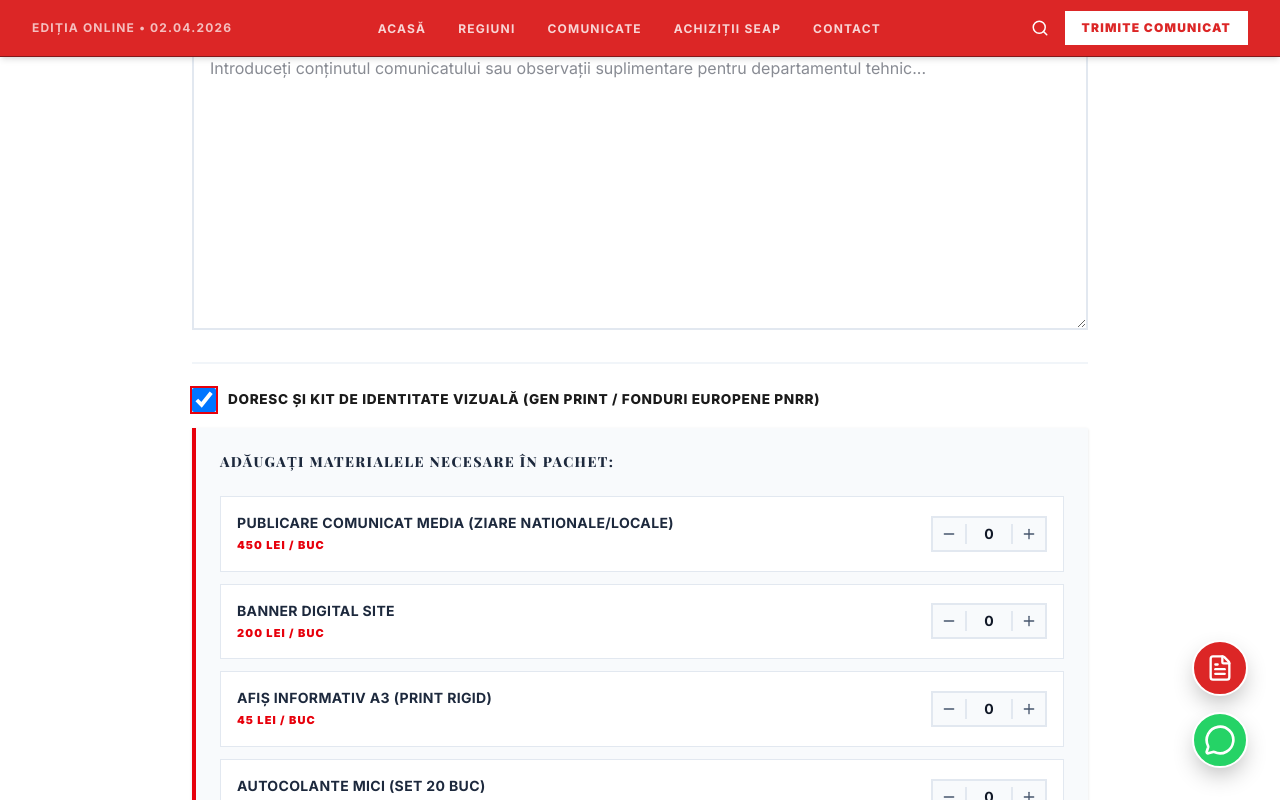
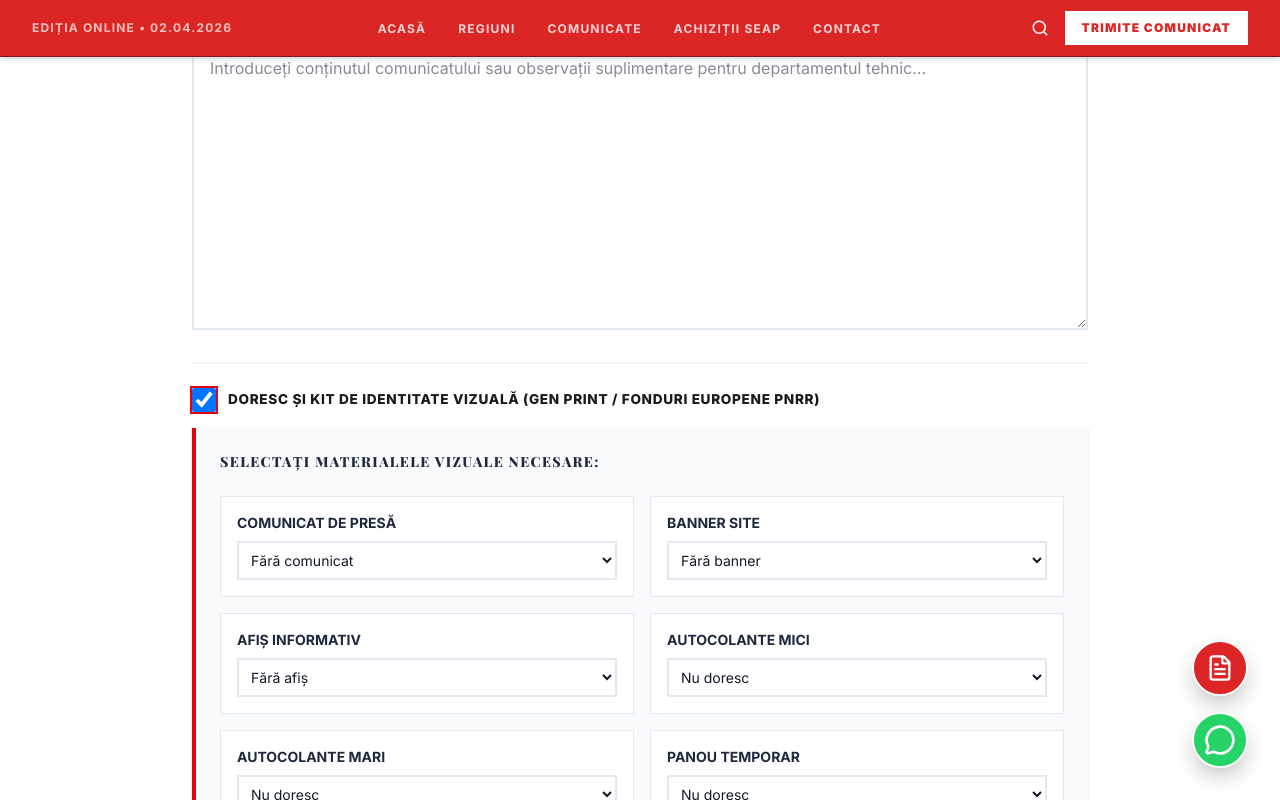
Before and after one commit to ddobroiu/anuntul, a Next.js app: page /trimite-comunicat in a window 1280 px wide. Both pictures are taken after a click on the label 640 px from the left and 1071 px from the top of the page. Shown: the part 671-1471 px from the top of the page. Built offline with nearby package versions, Linux system fonts and the light colour scheme; a web font is replaced by a local one.

Commit message:
Replicate exact dropdown options from PNRR Kit

```diff
--- a/src/app/actions.ts
+++ b/src/app/actions.ts
@@ -84,20 +84,24 @@ export async function sendPressReleaseEmail(formData: FormData) {
   const wantsVisualIdentity = formData.get('wantsVisualIdentity') === 'yes';
   const visualKitTotal = formData.get('visualKitTotal') as string;
 
-  const visualItems = [
-    { key: 'vi_comunicat', label: 'Publicare Comunicat Media' },
-    { key: 'vi_banner', label: 'Banner Digital Site' },
-    { key: 'vi_afis', label: 'Afiș Informativ A3' },
-    { key: 'vi_auto_mici', label: 'Autocolante Mici (Set 20 buc)' },
-    { key: 'vi_auto_mari', label: 'Autocolant Mare Utilitaje/Auto' },
-    { key: 'vi_panou', label: 'Panou Temporar' },
-    { key: 'vi_placa', label: 'Placă Permanentă' },
-  ];
+  const FONDURI_EU_GROUPS = {
+    vi_comunicat: { title: "Comunicat de presă", options: [{ id: "start", label: "Începere proiect (dovadă 3000 vizitatori)" }, { id: "final", label: "Finalizare (dovadă 3000 vizitatori)" }, { id: "start+final", label: "Începere + Finalizare" }] },
+    vi_banner: { title: "Banner site", options: [{ id: "with", label: "Banner site (Digital)" }] },
+    vi_afis: { title: "Afiș informativ", options: [{ id: "A4", label: "Format A4" }, { id: "A3", label: "Format A3" }, { id: "A2", label: "Format A2" }] },
+    vi_auto_mici: { title: "Autocolante mici", options: [{ id: "10x10-20", label: "10×10 cm (set 20 buc)" }, { id: "15x15-10", label: "15×15 cm (set 10 buc)" }, { id: "15x21-5", label: "15×21 cm (set 5 buc)" }] },
+    vi_auto_mari: { title: "Autocolante mari", options: [{ id: "30x30-3", label: "30×30 cm (set 3 buc)" }, { id: "40x40-1", label: "40×40 cm (1 buc)" }] },
+    vi_panou: { title: "Panou temporar", options: [{ id: "A2", label: "Format A2" }, { id: "80x50", label: "80×50 cm" }, { id: "200x150", label: "200×150 cm" }, { id: "300x200", label: "300×200 cm" }] },
+    vi_placa: { title: "Placă permanentă", options: [{ id: "A2", label: "Format A2" }, { id: "80x50", label: "80×50 cm" }, { id: "150x100", label: "150×100 cm" }] },
+  };
 
-  const visualIdentitySelected = visualItems
-    .map(item => {
-      const qty = parseInt((formData.get(item.key) as string) || '0', 10);
-      return qty > 0 ? `${item.label}: ${qty} buc` : null;
+  const visualIdentitySelected = Object.keys(FONDURI_EU_GROUPS)
+    .map(key => {
+      const selectedId = formData.get(key) as string;
+      if (!selectedId || selectedId === 'none') return null;
+
+      const groupInfo = (FONDURI_EU_GROUPS as any)[key];
+      const option = groupInfo.options.find((o: any) => o.id === selectedId);
+      return option ? `${groupInfo.title}: <strong>${option.label}</strong>` : null;
     })
     .filter(Boolean)
     .join('<br />');
--- a/src/components/PressReleaseForm.tsx
+++ b/src/components/PressReleaseForm.tsx
@@ -11,24 +11,28 @@ export default function PressReleaseForm() {
     const fileInputRef = useRef<HTMLInputElement>(null);
     const [selectedFile, setSelectedFile] = useState<File | null>(null);
     const [wantsVisualIdentity, setWantsVisualIdentity] = useState(false);
-    const [quantities, setQuantities] = useState<Record<string, number>>({});
+    const [selections, setSelections] = useState<Record<string, string>>({});
 
-    const visualKitOptions = [
-        { id: 'vi_comunicat', label: 'Publicare Comunicat Media (Ziare Nationale/Locale)', price: 450 },
-        { id: 'vi_banner', label: 'Banner Digital Site', price: 200 },
-        { id: 'vi_afis', label: 'Afiș Informativ A3 (Print Rigid)', price: 45 },
-        { id: 'vi_auto_mici', label: 'Autocolante Mici (Set 20 buc)', price: 90 },
-        { id: 'vi_auto_mari', label: 'Autocolant Mare Utilitaje/Auto', price: 150 },
-        { id: 'vi_panou', label: 'Panou Temporar PVC/Poliplan', price: 450 },
-        { id: 'vi_placa', label: 'Placă Permanentă Alucobond', price: 350 },
-    ];
-
-    const handleQty = (id: string, delta: number, e: React.MouseEvent) => {
-        e.preventDefault();
-        setQuantities(p => ({ ...p, [id]: Math.max(0, (p[id] || 0) + delta) }));
+    const FONDURI_EU_GROUPS = {
+        vi_comunicat: { title: "Comunicat de presă", options: [{ id: "none", label: "Fără comunicat", price: 0 }, { id: "start", label: "Începere proiect", price: 690 }, { id: "final", label: "Finalizare", price: 690 }, { id: "start+final", label: "Începere + Finalizare", price: 1380 }] },
+        vi_banner: { title: "Banner site", options: [{ id: "none", label: "Fără banner", price: 0 }, { id: "with", label: "Banner site (Digital)", price: 100 }] },
+        vi_afis: { title: "Afiș informativ", options: [{ id: "none", label: "Fără afiș", price: 0 }, { id: "A4", label: "Format A4", price: 19 }, { id: "A3", label: "Format A3", price: 49 }, { id: "A2", label: "Format A2", price: 79 }] },
+        vi_auto_mici: { title: "Autocolante mici", options: [{ id: "none", label: "Nu doresc", price: 0 }, { id: "10x10-20", label: "10×10 cm (set 20 buc)", price: 49 }, { id: "15x15-10", label: "15×15 cm (set 10 buc)", price: 49 }, { id: "15x21-5", label: "15×21 cm (set 5 buc)", price: 49 }] },
+        vi_auto_mari: { title: "Autocolante mari", options: [{ id: "none", label: "Nu doresc", price: 0 }, { id: "30x30-3", label: "30×30 cm (set 3 buc)", price: 49 }, { id: "40x40-1", label: "40×40 cm (1 buc)", price: 49 }] },
+        vi_panou: { title: "Panou temporar", options: [{ id: "none", label: "Nu doresc", price: 0 }, { id: "A2", label: "Format A2", price: 200 }, { id: "80x50", label: "80×50 cm", price: 290 }, { id: "200x150", label: "200×150 cm", price: 700 }, { id: "300x200", label: "300×200 cm", price: 1190 }] },
+        vi_placa: { title: "Placă permanentă", options: [{ id: "none", label: "Nu doresc", price: 0 }, { id: "A2", label: "Format A2", price: 200 }, { id: "80x50", label: "80×50 cm", price: 290 }, { id: "150x100", label: "150×100 cm", price: 550 }] },
     };
 
-    const totalKit = visualKitOptions.reduce((acc, opt) => acc + (quantities[opt.id] || 0) * opt.price, 0);
+    const handleSelection = (key: string, value: string) => {
+        setSelections(p => ({ ...p, [key]: value }));
+    };
+
+    let totalKit = 0;
+    Object.entries(FONDURI_EU_GROUPS).forEach(([key, group]) => {
+        const selectedId = selections[key] || "none";
+        const opt = group.options.find(o => o.id === selectedId);
+        if (opt) totalKit += opt.price;
+    });
 
     const handleFileChange = (e: React.ChangeEvent<HTMLInputElement>) => {
         const file = e.target.files?.[0] || null;
@@ -199,28 +203,26 @@ export default function PressReleaseForm() {
 
                 {wantsVisualIdentity && (
                     <div className="mt-4 bg-slate-50 p-6 border-l-4 border-red-600 shadow-sm transition-all duration-300">
-                        <h4 className="font-extrabold uppercase tracking-widest text-sm mb-6 text-slate-800">Adăugați materialele necesare în pachet:</h4>
+                        <h4 className="font-extrabold uppercase tracking-widest text-sm mb-6 text-slate-800">Selectați materialele vizuale necesare:</h4>
 
-                        <div className="space-y-3 mb-8">
-                            {visualKitOptions.map((opt) => (
-                                <div key={opt.id} className="flex flex-col sm:flex-row sm:items-center justify-between gap-4 p-4 bg-white border border-slate-200 hover:border-slate-300 transition-colors">
-                                    <div>
-                                        <p className="text-sm font-bold text-slate-800 uppercase tracking-wide">{opt.label}</p>
-                                        <p className="text-[11px] font-black uppercase text-red-600 tracking-widest mt-1">{opt.price} Lei / buc</p>
-                                    </div>
-                                    <div className="flex items-center gap-4">
-                                        <div className="flex items-center border-2 border-slate-200 bg-slate-50">
-                                            <button onClick={(e) => handleQty(opt.id, -1, e)} className="p-2 text-slate-600 hover:text-black hover:bg-slate-200 transition-colors"><Minus size={16} /></button>
-                                            <input
-                                                type="text"
-                                                readOnly
-                                                name={opt.id}
-                                                value={quantities[opt.id] || 0}
-                                                className="w-12 text-center text-sm font-bold bg-transparent outline-none border-x-2 border-slate-200"
-                                            />
-                                            <button onClick={(e) => handleQty(opt.id, 1, e)} className="p-2 text-slate-600 hover:text-black hover:bg-slate-200 transition-colors"><Plus size={16} /></button>
-                                        </div>
-                                    </div>
+                        <div className="grid grid-cols-1 sm:grid-cols-2 gap-4 mb-8">
+                            {Object.entries(FONDURI_EU_GROUPS).map(([key, group]) => (
+                                <div key={key} className="bg-white p-4 border border-slate-200">
+                                    <label className="block text-sm font-bold text-slate-800 uppercase mb-2">
+                                        {group.title}
+                                    </label>
+                                    <select
+                                        name={key}
+                                        value={selections[key] || "none"}
+                                        onChange={(e) => handleSelection(key, e.target.value)}
+                                        className="w-full p-2 border-2 border-slate-200 rounded-none text-sm focus:border-red-600 outline-none hover:border-red-400 focus:ring-0 transition-colors"
+                                    >
+                                        {group.options.map(opt => (
+                                            <option key={opt.id} value={opt.id}>
+                                                {opt.label} {opt.price > 0 ? `(+${opt.price} Lei)` : ''}
+                                            </option>
+                                        ))}
+                                    </select>
                                 </div>
                             ))}
                         </div>
```
